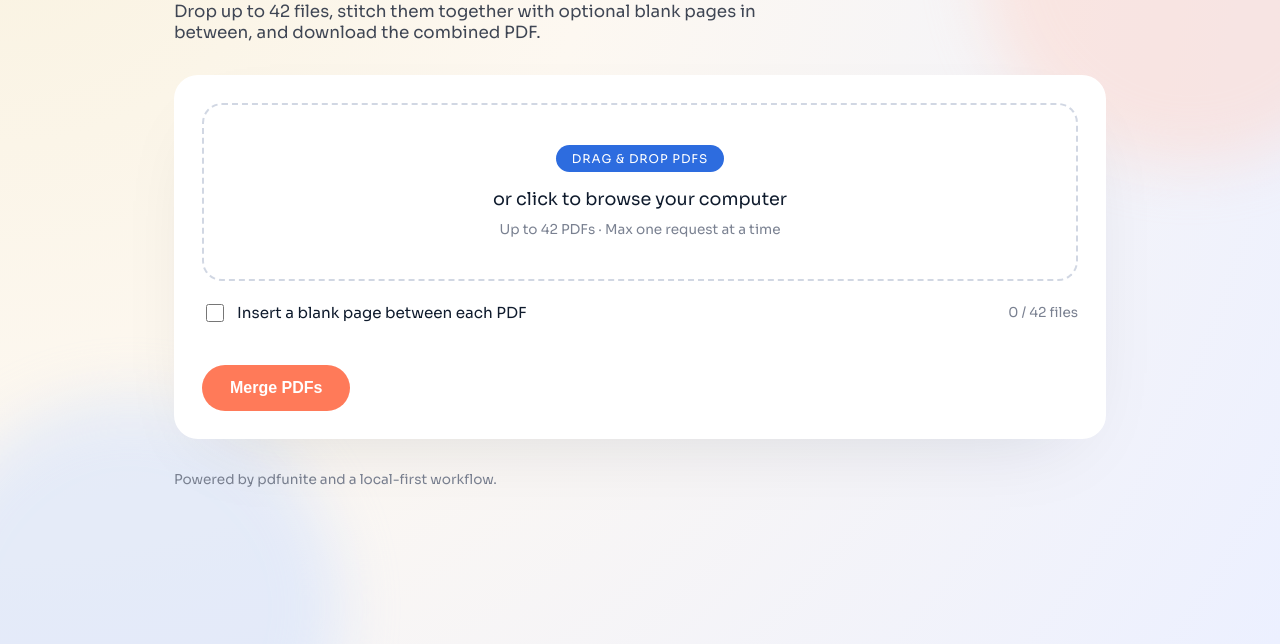
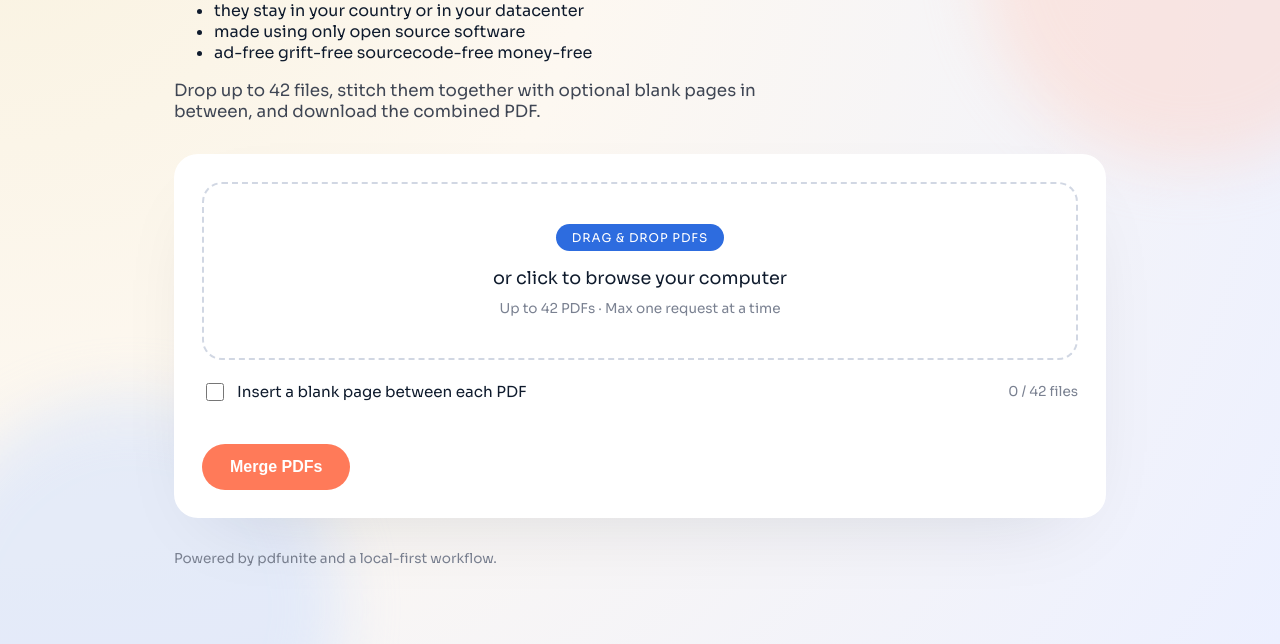
Before and after one commit to rc9000/ultra-merge, a website: page public/index.html in a window 1280 px wide. Shown: the part 156-800 px from the top of the page. Drawn offline with Linux system fonts and the light colour scheme.

Commit message:
update html

```diff
--- a/public/index.html
+++ b/public/index.html
@@ -14,6 +14,11 @@
       <header class="hero">
         <p class="eyebrow">trusted-merge</p>
         <h1>Merge PDFs with calm confidence.</h1>
+        <ul>
+          <li>they stay in your country or in your datacenter</li>
+          <li>made using only open source software</li>
+          <li>ad-free grift-free sourcecode-free money-free</li>
+        </ul>
         <p class="lede">
           Drop up to 42 files, stitch them together with optional blank pages in
           between, and download the combined PDF.
```
